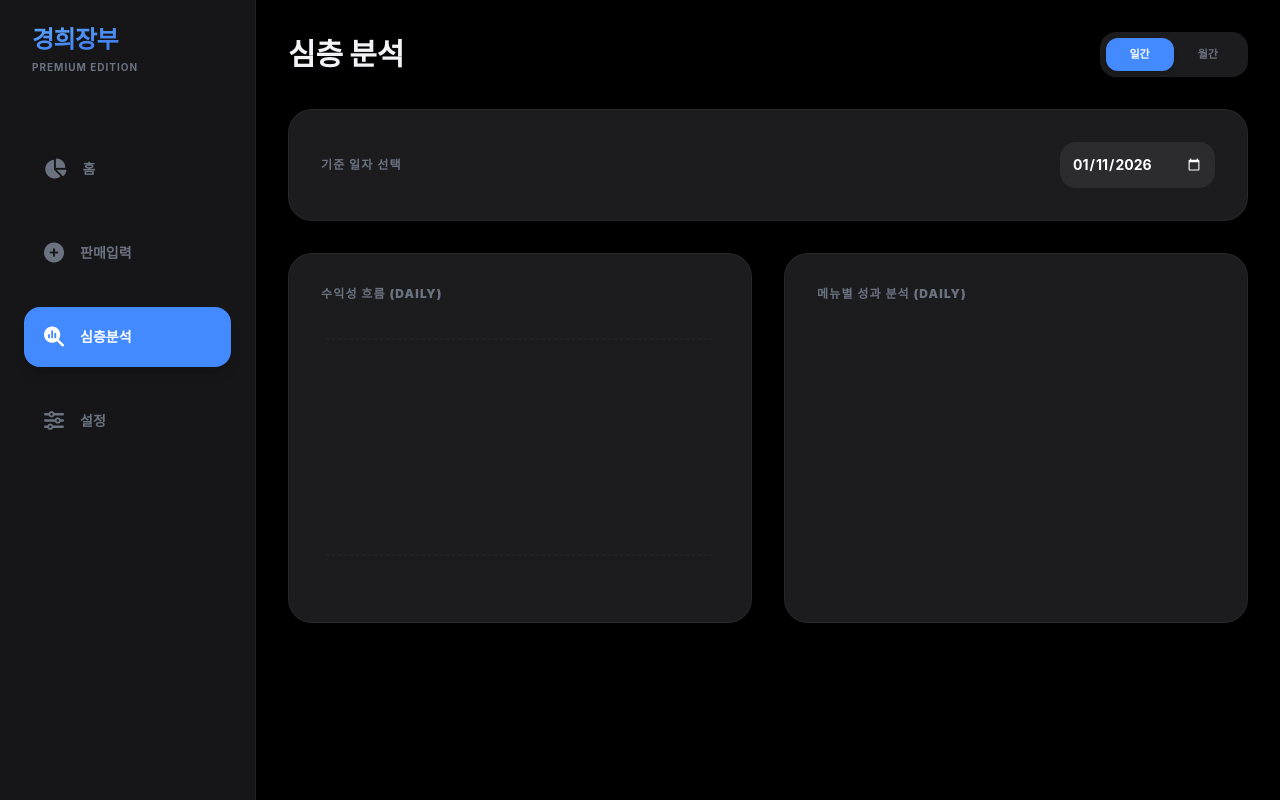
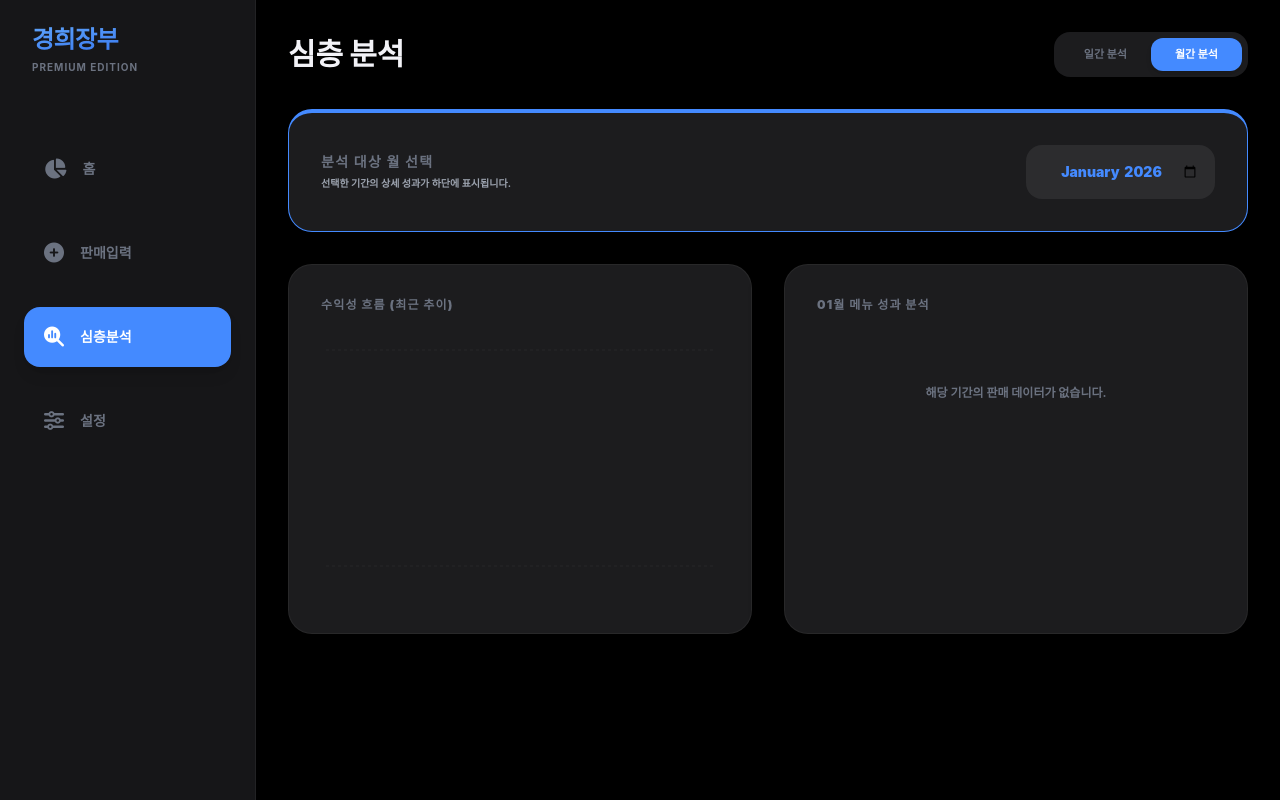
Before and after one commit to obinstory-alt/kkh, a React (Vite) app: page / in a window 1280 px wide. Both pictures are taken after a click on the button "심층분석". Built offline with nearby package versions, Linux system fonts and the light colour scheme; a web font is replaced by a local one.

Commit message:
Update App.tsx

```diff
--- a/App.tsx
+++ b/App.tsx
@@ -76,9 +76,8 @@ const App: React.FC = () => {
 
     const now = new Date();
     const currentYear = now.getFullYear();
-    const currentMonth = now.getMonth(); // 0-11
+    const currentMonth = now.getMonth();
 
-    // 당월 지표 계산 (이번 달 1일부터 오늘까지)
     const mtdSales = sales.filter(s => {
       const d = new Date(s.date);
       return d.getFullYear() === currentYear && d.getMonth() === currentMonth;
@@ -87,7 +86,6 @@ const App: React.FC = () => {
     const mtdSettlement = mtdSales.reduce((acc, curr) => acc + curr.settlementAmount, 0);
     const mtdProfit = mtdSettlement - (mtdRevenue * variableRate) - (fixedCosts / 30 * now.getDate());
 
-    // 전월 누적 매출 계산 (저번 달 1일부터 말일까지)
     const lastMonthDate = new Date(currentYear, currentMonth - 1, 1);
     const targetYear = lastMonthDate.getFullYear();
     const targetMonth = lastMonthDate.getMonth();
@@ -98,7 +96,6 @@ const App: React.FC = () => {
     });
     const lastMonthRevenue = lastMonthSales.reduce((acc, curr) => acc + curr.totalPrice, 0);
 
-    // 차트 데이터 (최근 7일)
     const dailyDataMap: Record<string, { date: string, revenue: number, settlement: number }> = {};
     sales.forEach(s => {
       const d = new Date(s.date);
@@ -289,8 +286,9 @@ const Dashboard: React.FC<{ stats: any, darkMode: boolean }> = ({ stats, darkMod
 );
 
 const AdvancedStats: React.FC<{ sales: SaleRecord[], expenses: ExpenseItem[], menuItems: MenuItem[], platforms: PlatformConfig[], memos: DailyMemo[], setSales: any, darkMode: boolean }> = ({ sales, expenses, menuItems, platforms, memos, setSales, darkMode }) => {
-  const [timeUnit, setTimeUnit] = useState<'daily' | 'weekly' | 'monthly' | 'yearly'>('daily');
-  const [searchDate, setSearchDate] = useState(new Date().toISOString().split('T')[0]);
+  const [timeUnit, setTimeUnit] = useState<'daily' | 'monthly'>('monthly');
+  const [searchDate, setSearchDate] = useState(new Date().toISOString().split('T')[0]); // YYYY-MM-DD
+  const [searchMonth, setSearchMonth] = useState(new Date().toISOString().slice(0, 7)); // YYYY-MM
 
   const getMName = (id: string) => menuItems.find(m => m.id === id)?.name || id;
 
@@ -299,24 +297,16 @@ const AdvancedStats: React.FC<{ sales: SaleRecord[], expenses: ExpenseItem[], me
     const fixed = expenses.filter(e => e.type === 'fixed').reduce((acc, curr) => acc + curr.value, 0);
     const vRate = expenses.filter(e => e.type === 'percent').reduce((acc, curr) => acc + (curr.value / 100), 0);
 
+    // 차트는 전체 흐름을 보여줌 (최근 12개 기간)
     sales.forEach(s => {
       const d = new Date(s.date);
       let key = ''; let label = '';
       if (timeUnit === 'daily') {
         key = s.date.split('T')[0];
         label = key.slice(5);
-      } else if (timeUnit === 'weekly') {
-        const firstDayOfYear = new Date(d.getFullYear(), 0, 1);
-        const pastDaysOfYear = (d.getTime() - firstDayOfYear.getTime()) / 86400000;
-        const weekNum = Math.ceil((pastDaysOfYear + firstDayOfYear.getDay() + 1) / 7);
-        key = `${d.getFullYear()}-W${weekNum}`;
-        label = `${weekNum}주`;
-      } else if (timeUnit === 'monthly') {
-        key = `${d.getFullYear()}-${d.getMonth()+1}`;
+      } else {
+        key = `${d.getFullYear()}-${String(d.getMonth()+1).padStart(2, '0')}`;
         label = `${d.getMonth()+1}월`;
-      } else {
-        key = `${d.getFullYear()}`;
-        label = `${key}년`;
       }
       if (!map[key]) map[key] = { label, revenue: 0, settlement: 0, profit: 0 };
       map[key].revenue += s.totalPrice;
@@ -324,7 +314,7 @@ const AdvancedStats: React.FC<{ sales: SaleRecord[], expenses: ExpenseItem[], me
     });
 
     return Object.entries(map).sort(([a],[b]) => a.localeCompare(b)).map(([_, v]) => {
-      let fCost = timeUnit === 'daily' ? fixed/30 : timeUnit === 'weekly' ? fixed/4.3 : timeUnit === 'monthly' ? fixed : fixed*12;
+      let fCost = timeUnit === 'daily' ? fixed/30 : fixed;
       return { ...v, profit: v.settlement - (v.revenue * vRate) - fCost };
     }).slice(-12);
   }, [sales, expenses, timeUnit]);
@@ -332,15 +322,11 @@ const AdvancedStats: React.FC<{ sales: SaleRecord[], expenses: ExpenseItem[], me
   const menuRanking = useMemo(() => {
     const map: Record<string, { name: string, qty: number, revenue: number }> = {};
     let targetSales = sales;
-    const sD = new Date(searchDate);
 
     if (timeUnit === 'daily') {
-      targetSales = sales.filter(s => new Date(s.date).toDateString() === sD.toDateString());
-    } else if (timeUnit === 'monthly') {
-      targetSales = sales.filter(s => {
-        const d = new Date(s.date);
-        return d.getFullYear() === sD.getFullYear() && d.getMonth() === sD.getMonth();
-      });
+      targetSales = sales.filter(s => s.date.startsWith(searchDate));
+    } else {
+      targetSales = sales.filter(s => s.date.startsWith(searchMonth));
     }
 
     targetSales.forEach(s => {
@@ -350,7 +336,7 @@ const AdvancedStats: React.FC<{ sales: SaleRecord[], expenses: ExpenseItem[], me
     });
 
     return Object.values(map).sort((a, b) => b.revenue - a.revenue);
-  }, [sales, searchDate, timeUnit, menuItems]);
+  }, [sales, searchDate, searchMonth, timeUnit, menuItems]);
 
   return (
     <div className="space-y-8 animate-in slide-in-from-bottom-4 duration-700">
@@ -359,27 +345,32 @@ const AdvancedStats: React.FC<{ sales: SaleRecord[], expenses: ExpenseItem[], me
         <div className={`flex p-1.5 rounded-2xl ${darkMode ? 'bg-[#1C1C1E]' : 'bg-gray-200'}`}>
           {(['daily', 'monthly'] as const).map(u => (
             <button key={u} onClick={() => setTimeUnit(u)} className={`px-6 py-2 rounded-xl text-[11px] font-bold transition-all ${timeUnit === u ? 'bg-[#448AFF] text-white shadow-md' : 'text-gray-500'}`}>
-              {u === 'daily' ? '일간' : '월간'}
+              {u === 'daily' ? '일간 분석' : '월간 분석'}
             </button>
           ))}
         </div>
       </header>
 
-      <div className="apple-card p-6 md:p-8 space-y-8">
-        <div className="flex justify-between items-center">
-          <h3 className="text-xs font-black uppercase tracking-widest text-gray-500">기준 일자 선택</h3>
+      <div className="apple-card p-6 md:p-8 space-y-8 border-t-4 border-[#448AFF]">
+        <div className="flex flex-col md:flex-row justify-between items-center gap-4">
+          <div className="space-y-1">
+            <h3 className="text-sm font-black uppercase tracking-widest text-gray-500">
+              {timeUnit === 'monthly' ? '분석 대상 월 선택' : '분석 대상 일자 선택'}
+            </h3>
+            <p className="text-[10px] text-gray-400 font-bold">선택한 기간의 상세 성과가 하단에 표시됩니다.</p>
+          </div>
           <input
-            type="date"
-            value={searchDate}
-            onChange={e => setSearchDate(e.target.value)}
-            className={`text-sm font-bold p-3 rounded-2xl border-none outline-none transition-all ${darkMode ? 'bg-[#2C2C2E] text-white' : 'bg-gray-100 text-gray-900 focus:ring-2 ring-blue-500'}`}
+            type={timeUnit === 'monthly' ? 'month' : 'date'}
+            value={timeUnit === 'monthly' ? searchMonth : searchDate}
+            onChange={e => timeUnit === 'monthly' ? setSearchMonth(e.target.value) : setSearchDate(e.target.value)}
+            className={`text-sm font-black p-4 rounded-2xl border-none outline-none transition-all w-full md:w-auto text-center ${darkMode ? 'bg-[#2C2C2E] text-[#448AFF]' : 'bg-gray-100 text-[#448AFF] focus:ring-2 ring-blue-500'}`}
           />
         </div>
       </div>
 
       <div className="grid grid-cols-1 lg:grid-cols-2 gap-8">
         <div className="apple-card p-6 md:p-8">
-          <h3 className="text-xs font-black mb-8 uppercase tracking-widest text-gray-500">수익성 흐름 ({timeUnit})</h3>
+          <h3 className="text-xs font-black mb-8 uppercase tracking-widest text-gray-500">수익성 흐름 (최근 추이)</h3>
           <div className="h-64">
             <ResponsiveContainer width="100%" height="100%">
               <BarChart data={aggregated}>
@@ -395,10 +386,12 @@ const AdvancedStats: React.FC<{ sales: SaleRecord[], expenses: ExpenseItem[], me
 
         <div className="apple-card p-6 md:p-8">
           <div className="flex justify-between items-center mb-8">
-            <h3 className="text-xs font-black uppercase tracking-widest text-gray-500">메뉴별 성과 분석 ({timeUnit})</h3>
+            <h3 className="text-xs font-black uppercase tracking-widest text-gray-500">
+              {timeUnit === 'monthly' ? `${searchMonth.split('-')[1]}월` : `${searchDate.slice(5)}`} 메뉴 성과 분석
+            </h3>
           </div>
           <div className="space-y-4 max-h-[256px] overflow-y-auto no-scrollbar">
-            {menuRanking.map((m, idx) => (
+            {menuRanking.length > 0 ? menuRanking.map((m, idx) => (
               <div key={idx} className="flex items-center gap-4">
                 <div className={`w-8 h-8 rounded-full flex items-center justify-center font-black text-xs ${idx === 0 ? 'bg-amber-400 text-white' : darkMode ? 'bg-white/5 text-gray-500' : 'bg-gray-100 text-gray-400'}`}>
                   {idx + 1}
@@ -417,7 +410,9 @@ const AdvancedStats: React.FC<{ sales: SaleRecord[], expenses: ExpenseItem[], me
                 </div>
                 <div className="text-[10px] font-black text-gray-500 whitespace-nowrap">{m.qty}개</div>
               </div>
-            ))}
+            )) : (
+              <div className="py-10 text-center text-gray-500 text-xs font-bold">해당 기간의 판매 데이터가 없습니다.</div>
+            )}
           </div>
         </div>
       </div>
@@ -452,7 +447,6 @@ const SalesBulkInput: React.FC<{ sales: SaleRecord[], menuItems: MenuItem[], pla
 
   const [isFinishing, setIsFinishing] = useState(false);
   const [memoSaved, setMemoSaved] = useState(false);
-  const fileInputRef = useRef<HTMLInputElement>(null);
 
   useEffect(() => {
     localStorage.setItem(storageKeys.TEMP_FORM, JSON.stringify(formData));
```
